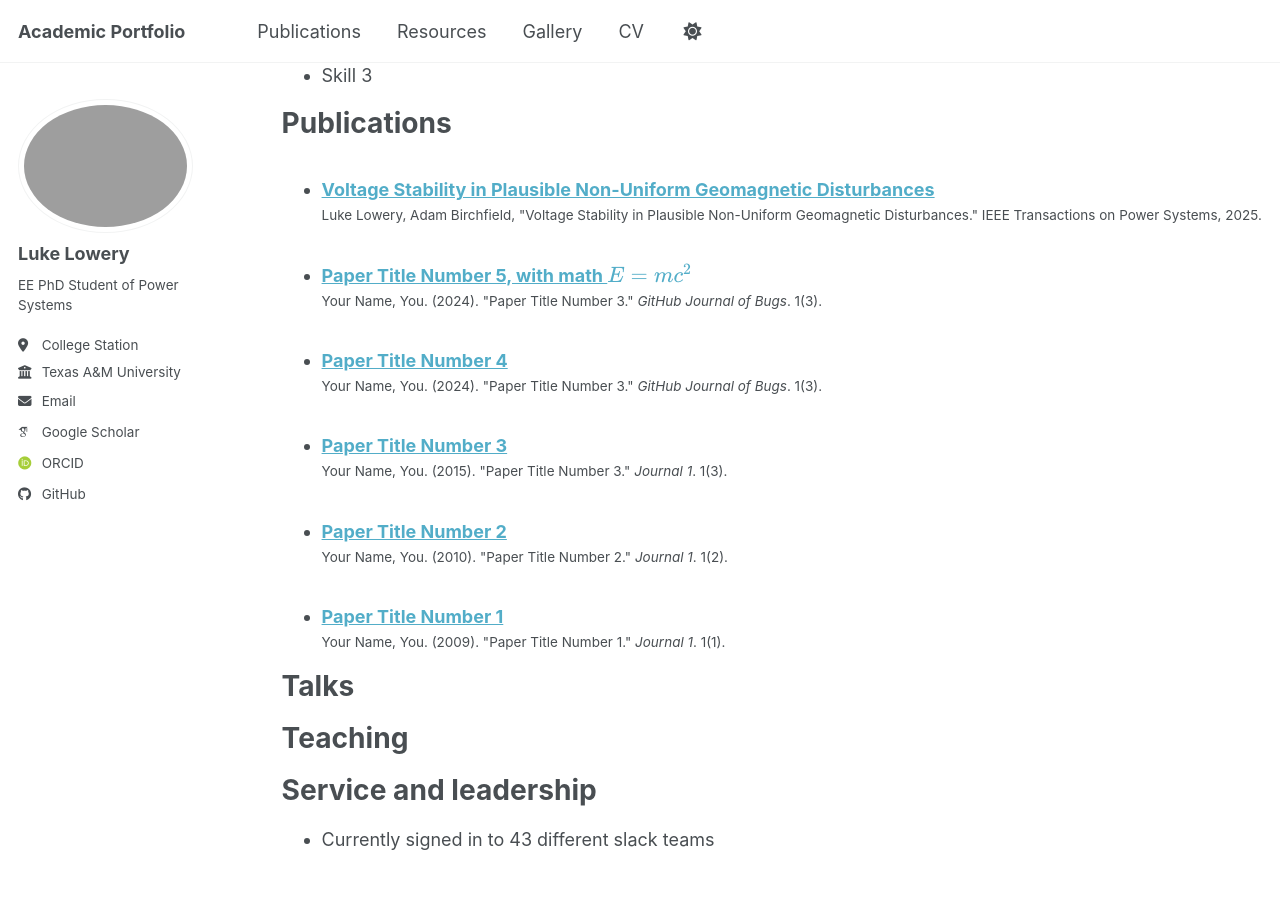
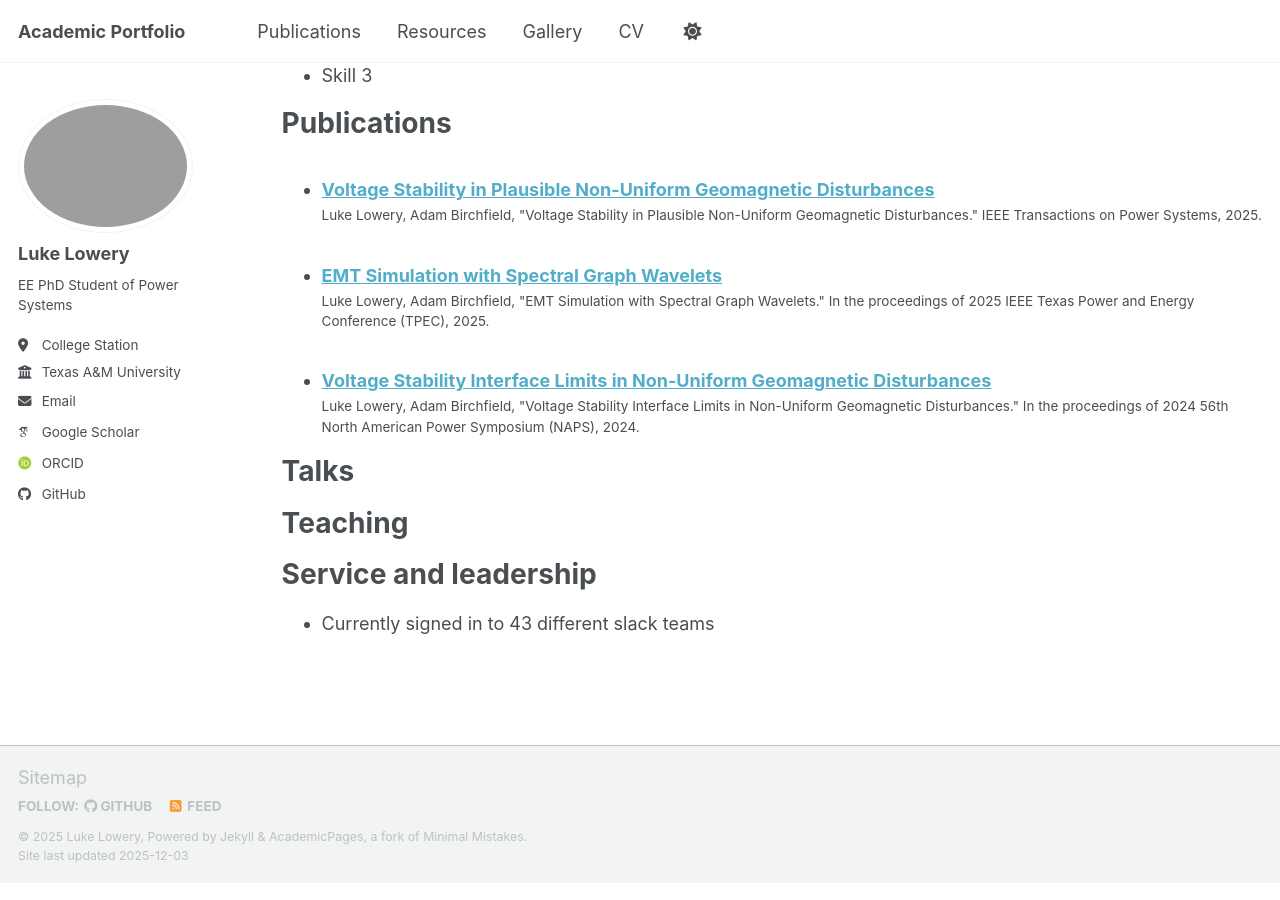
Before and after one commit to lukelowry/lukelowry.github.io, a Jekyll site: the page built from _pages/cv.md, in a window 1280 px wide and 900 px high, scrolled down 973 px. Built offline with Jekyll 4.4.1, drawn with Linux system fonts in a browser that asks for light colours; some web fonts are replaced; a script bundle is joined from its source files by our own code; library files that are not in the unit come from our copies.

Commit message:
publications stuff

```diff
--- a/_publications/2009-10-01-paper-title-number-1.md
+++ /dev/null
@@ -1,18 +0,0 @@
----
-title: "Paper Title Number 1"
-collection: publications
-permalink: /publication/2009-10-01-paper-title-number-1
-excerpt: 'This paper is about the number 1. The number 2 is left for future work.'
-date: 2009-10-01
-venue: 'Journal 1'
-slidesurl: 'http://academicpages.github.io/files/slides1.pdf'
-paperurl: 'http://academicpages.github.io/files/paper1.pdf'
-citation: 'Your Name, You. (2009). &quot;Paper Title Number 1.&quot; <i>Journal 1</i>. 1(1).'
----
-This paper is about the number 1. The number 2 is left for future work.
-
-[Download slides here](http://academicpages.github.io/files/slides1.pdf)
-
-[Download paper here](http://academicpages.github.io/files/paper1.pdf)
-
-Recommended citation: Your Name, You. (2009). "Paper Title Number 1." <i>Journal 1</i>. 1(1).
--- a/_publications/2010-10-01-paper-title-number-2.md
+++ /dev/null
@@ -1,18 +0,0 @@
----
-title: "Paper Title Number 2"
-collection: publications
-permalink: /publication/2010-10-01-paper-title-number-2
-excerpt: 'This paper is about the number 2. The number 3 is left for future work.'
-date: 2010-10-01
-venue: 'Journal 1'
-slidesurl: 'http://academicpages.github.io/files/slides2.pdf'
-paperurl: 'http://academicpages.github.io/files/paper2.pdf'
-citation: 'Your Name, You. (2010). &quot;Paper Title Number 2.&quot; <i>Journal 1</i>. 1(2).'
----
-This paper is about the number 2. The number 3 is left for future work.
-
-[Download slides here](http://academicpages.github.io/files/slides2.pdf)
-
-[Download paper here](http://academicpages.github.io/files/paper2.pdf)
-
-Recommended citation: Your Name, You. (2010). "Paper Title Number 2." <i>Journal 1</i>. 1(2).
--- a/_publications/2015-10-01-paper-title-number-3.md
+++ /dev/null
@@ -1,18 +0,0 @@
----
-title: "Paper Title Number 3"
-collection: publications
-permalink: /publication/2015-10-01-paper-title-number-3
-excerpt: 'This paper is about the number 3. The number 4 is left for future work.'
-date: 2015-10-01
-venue: 'Journal 1'
-slidesurl: 'http://academicpages.github.io/files/slides3.pdf'
-paperurl: 'http://academicpages.github.io/files/paper3.pdf'
-citation: 'Your Name, You. (2015). &quot;Paper Title Number 3.&quot; <i>Journal 1</i>. 1(3).'
----
-This paper is about the number 3. The number 4 is left for future work.
-
-[Download slides here](http://academicpages.github.io/files/slides3.pdf)
-
-[Download paper here](http://academicpages.github.io/files/paper3.pdf)
-
-Recommended citation: Your Name, You. (2015). "Paper Title Number 3." <i>Journal 1</i>. 1(3).
--- /dev/null
+++ b/_publications/2024-01-01-Voltage-Stability-Interface-Limits-in-Non-Uniform-Geomagnetic-Disturbances.md
@@ -0,0 +1,9 @@
+---
+title: "Voltage Stability Interface Limits in Non-Uniform Geomagnetic Disturbances"
+collection: publications
+permalink: /publication/2024-01-01-Voltage-Stability-Interface-Limits-in-Non-Uniform-Geomagnetic-Disturbances
+date: 2024-01-01
+venue: 'In the proceedings of 2024 56th North American Power Symposium (NAPS)'
+citation: ' Luke Lowery,  Adam Birchfield, &quot;Voltage Stability Interface Limits in Non-Uniform Geomagnetic Disturbances.&quot; In the proceedings of 2024 56th North American Power Symposium (NAPS), 2024.'
+---
+Use [Google Scholar](https://scholar.google.com/scholar?q=Voltage+Stability+Interface+Limits+in+Non+Uniform+Geomagnetic+Disturbances){:target="_blank"} for full citation
--- /dev/null
+++ b/_publications/2025-01-01-EMT-Simulation-with-Spectral-Graph-Wavelets.md
@@ -0,0 +1,9 @@
+---
+title: "EMT Simulation with Spectral Graph Wavelets"
+collection: publications
+permalink: /publication/2025-01-01-EMT-Simulation-with-Spectral-Graph-Wavelets
+date: 2025-01-01
+venue: 'In the proceedings of 2025 IEEE Texas Power and Energy Conference (TPEC)'
+citation: ' Luke Lowery,  Adam Birchfield, &quot;EMT Simulation with Spectral Graph Wavelets.&quot; In the proceedings of 2025 IEEE Texas Power and Energy Conference (TPEC), 2025.'
+---
+Use [Google Scholar](https://scholar.google.com/scholar?q=EMT+Simulation+with+Spectral+Graph+Wavelets){:target="_blank"} for full citation
--- a/_publications/2025-06-08-paper-title-number-5.md
+++ /dev/null
@@ -1,13 +0,0 @@
----
-title: "Paper Title Number 5, with math $$E=mc^2$$"
-collection: publications
-category: conferences
-permalink: /publication/2024-02-17-paper-title-number-4
-excerpt: 'This paper is about a famous math equation, $$E=mc^2$$'
-date: 2024-02-17
-venue: 'GitHub Journal of Bugs'
-paperurl: 'https://academicpages.github.io/files/paper3.pdf'
-citation: 'Your Name, You. (2024). &quot;Paper Title Number 3.&quot; <i>GitHub Journal of Bugs</i>. 1(3).'
----
-
-Using [MathJax](https://www.mathjax.org/) in the description is supported - $$E=mc^2$$ - however, the use must be mindful that the default delimiters are `$$...$$` and `\\[...\\]` which differs from the `$...$` that is typically expected.
```
Also changed, not shown: _publications/2024-02-17-paper-title-number-4.md (deleted, +0 -13 lines), _publications/2025-01-01-Voltage-Stability-in-Plausible-Non-Uniform-Geomagnetic-Disturbances.md (+1 -1 lines), 2 other files.
